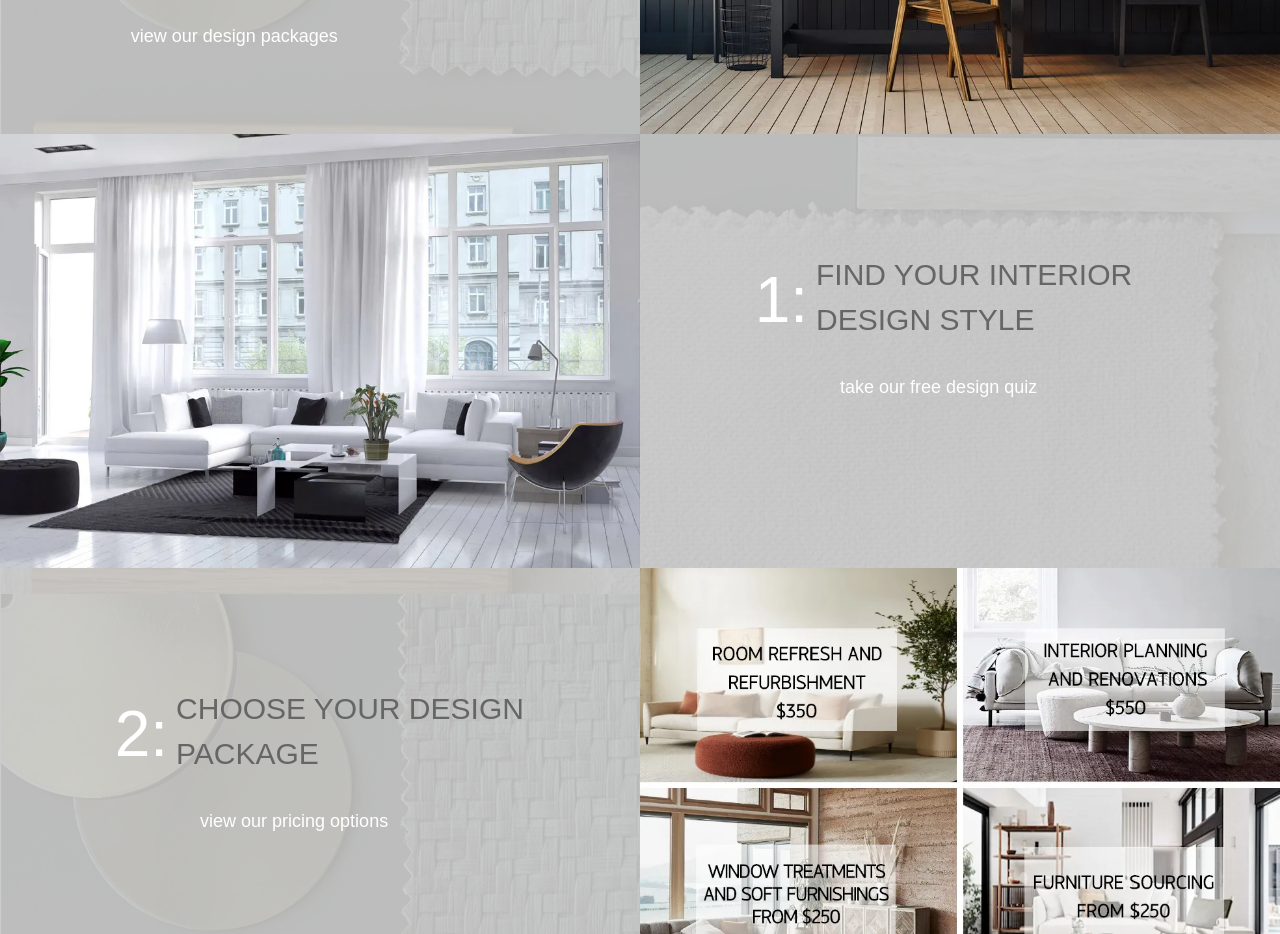
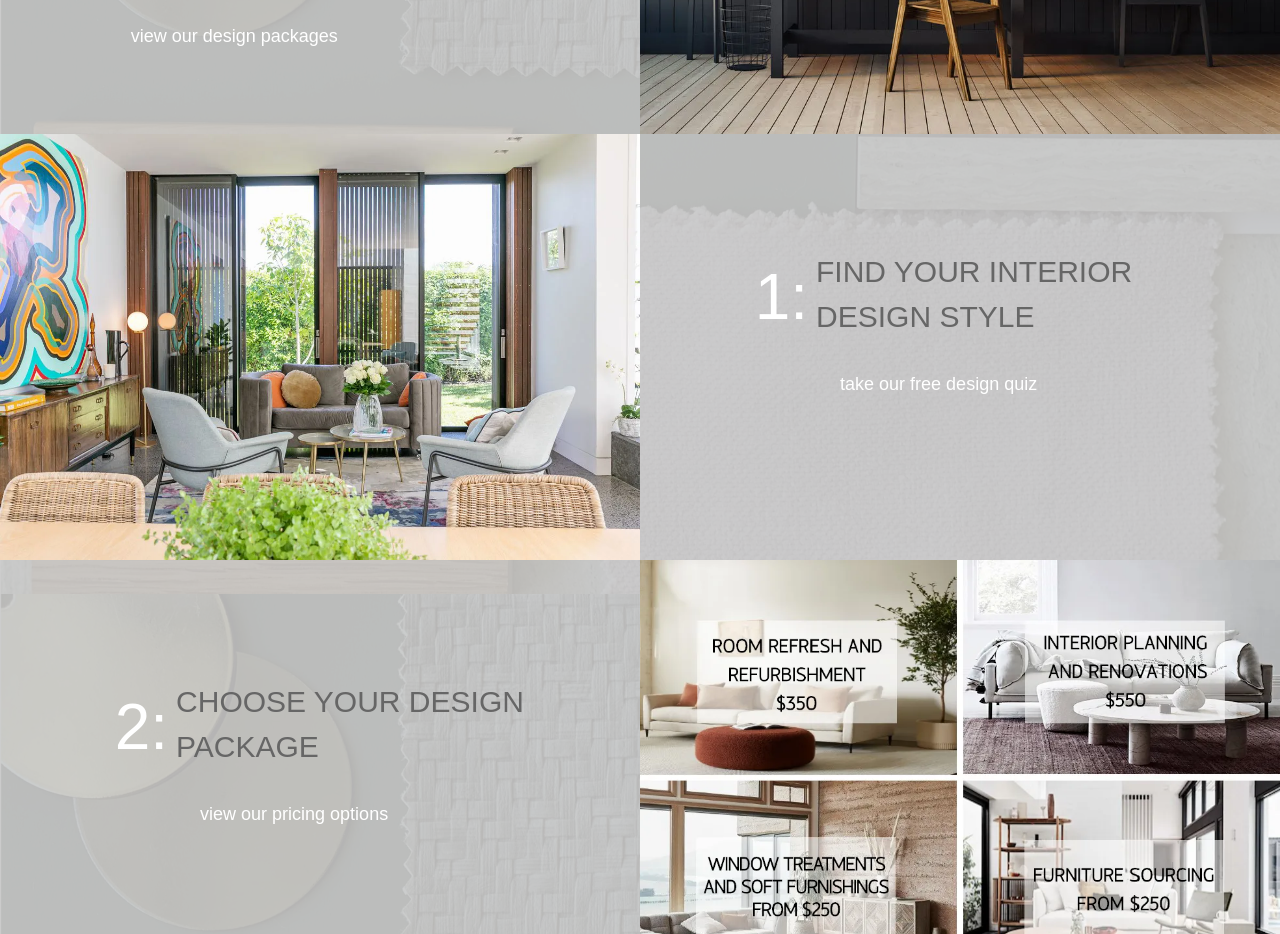
Before and after one commit to kyle-s-tong/entrance-design-frontend, a Vue app: page / in a window 1280 px wide. Shown: the part 1020-1954 px from the top of the page. Built offline with nearby package versions, Linux system fonts and the light colour scheme.

Commit message:
Change step 2 image

```diff
--- a/src/data/steps.js
+++ b/src/data/steps.js
@@ -24,7 +24,7 @@ export const stepDetails = [
       text: 'take our free design quiz',
       route: '/questionnaire',
     },
-    image: require('../assets/steps/step2-lightroom.webp'),
+    image: require('../assets/steps/step2-ptchev.webp'),
     reverse: true,
   },
   {
```
Also changed, not shown: src/assets/steps/step2-lightroom.webp (deleted), src/assets/steps/step2-ptchev.webp (added).
